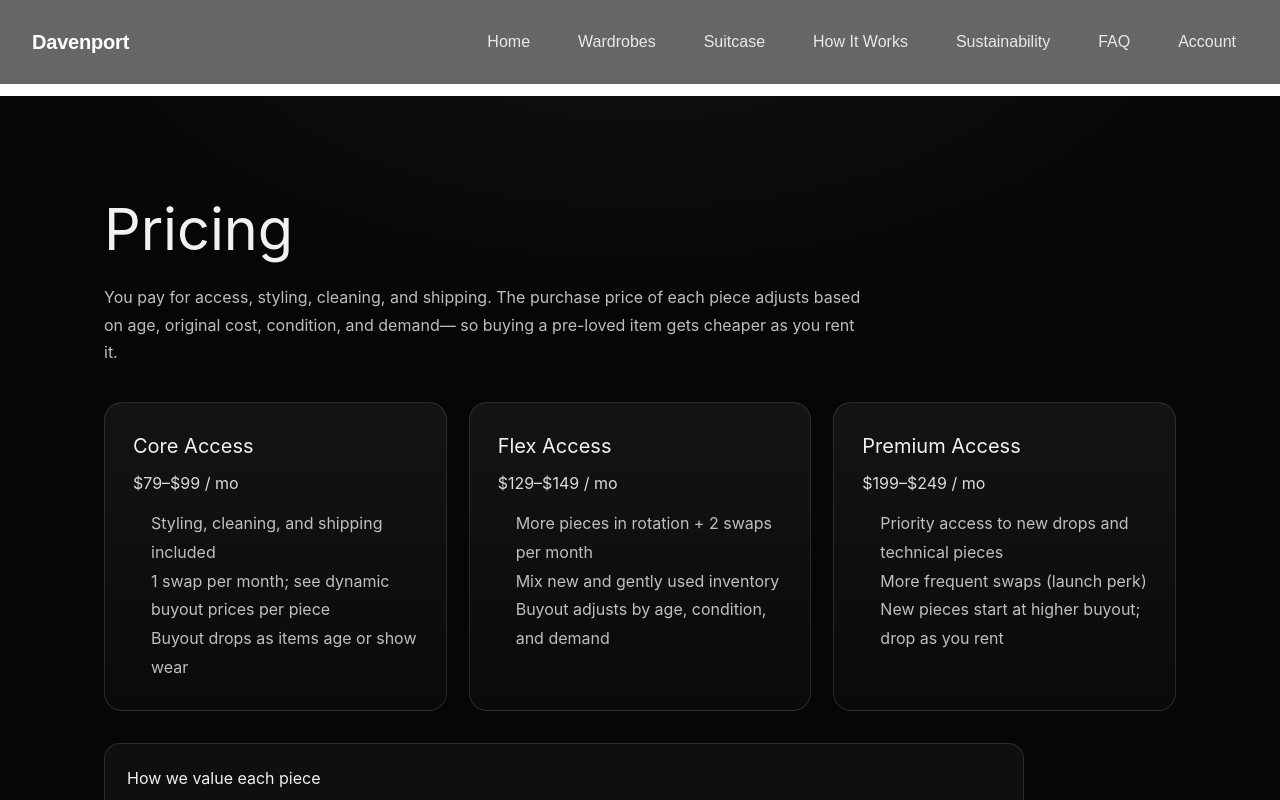
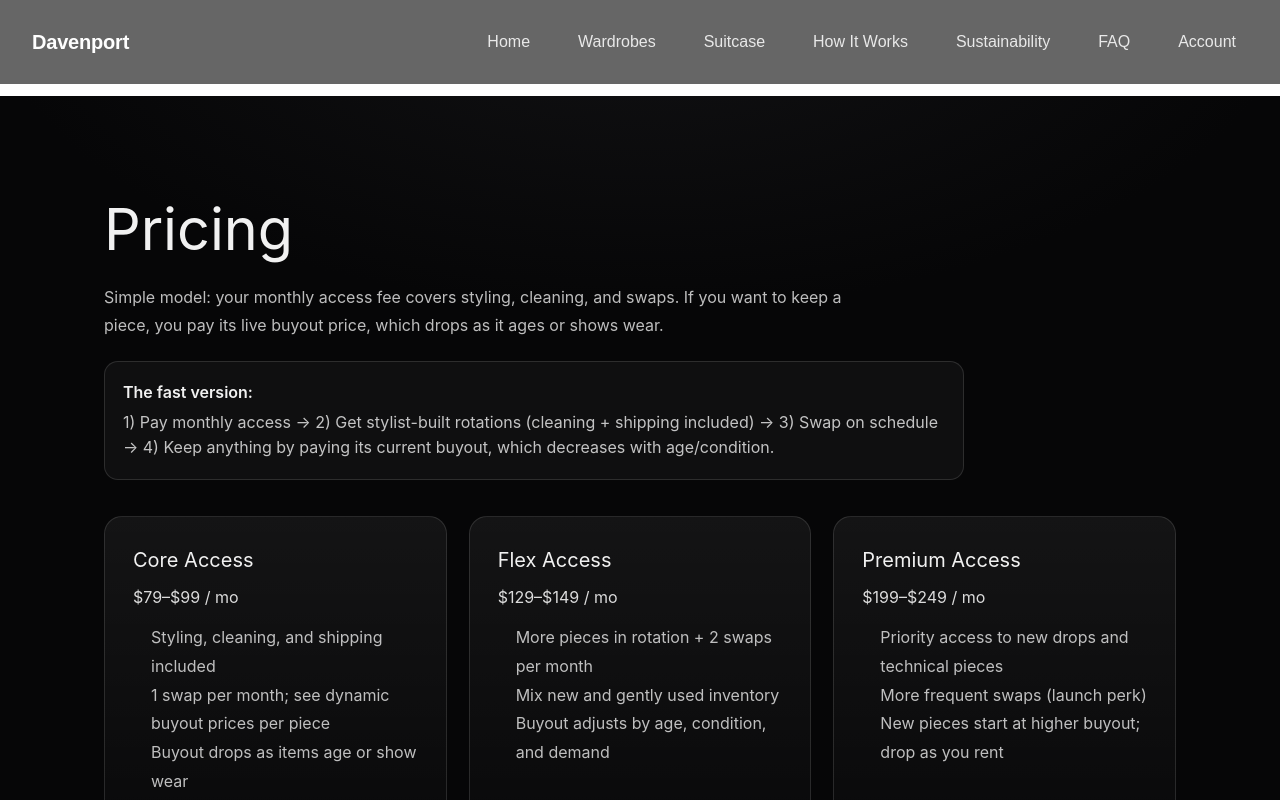
Before and after one commit to bendavenport700-a11y/davenport-wardrobe-v2, a Next.js app: page /pricing in a window 1280 px wide. Shown: the top 800 px of the page. Built offline with nearby package versions, Linux system fonts and the light colour scheme.

Commit message:
Simplify pricing page explanation

```diff
--- a/app/pricing/page.tsx
+++ b/app/pricing/page.tsx
@@ -19,10 +19,26 @@ export default function PricingPage() {
           Pricing
         </h1>
         <p style={{ opacity: 0.78, maxWidth: 760, lineHeight: 1.7 }}>
-          You pay for access, styling, cleaning, and shipping. The purchase price of
-          each piece adjusts based on age, original cost, condition, and demand—
-          so buying a pre-loved item gets cheaper as you rent it.
+          Simple model: your monthly access fee covers styling, cleaning, and swaps. If you want to keep a piece, you pay its live buyout price, which drops as it ages or shows wear.
         </p>
+
+        <div
+          style={{
+            marginTop: 22,
+            padding: 18,
+            borderRadius: 14,
+            border: "1px solid rgba(255,255,255,0.12)",
+            background: "rgba(255,255,255,0.04)",
+            display: "grid",
+            gap: 6,
+            maxWidth: 860,
+          }}
+        >
+          <div style={{ fontWeight: 600 }}>The fast version:</div>
+          <div style={{ opacity: 0.8, lineHeight: 1.6 }}>
+            1) Pay monthly access → 2) Get stylist-built rotations (cleaning + shipping included) → 3) Swap on schedule → 4) Keep anything by paying its current buyout, which decreases with age/condition.
+          </div>
+        </div>
 
         <div
           style={{
```
